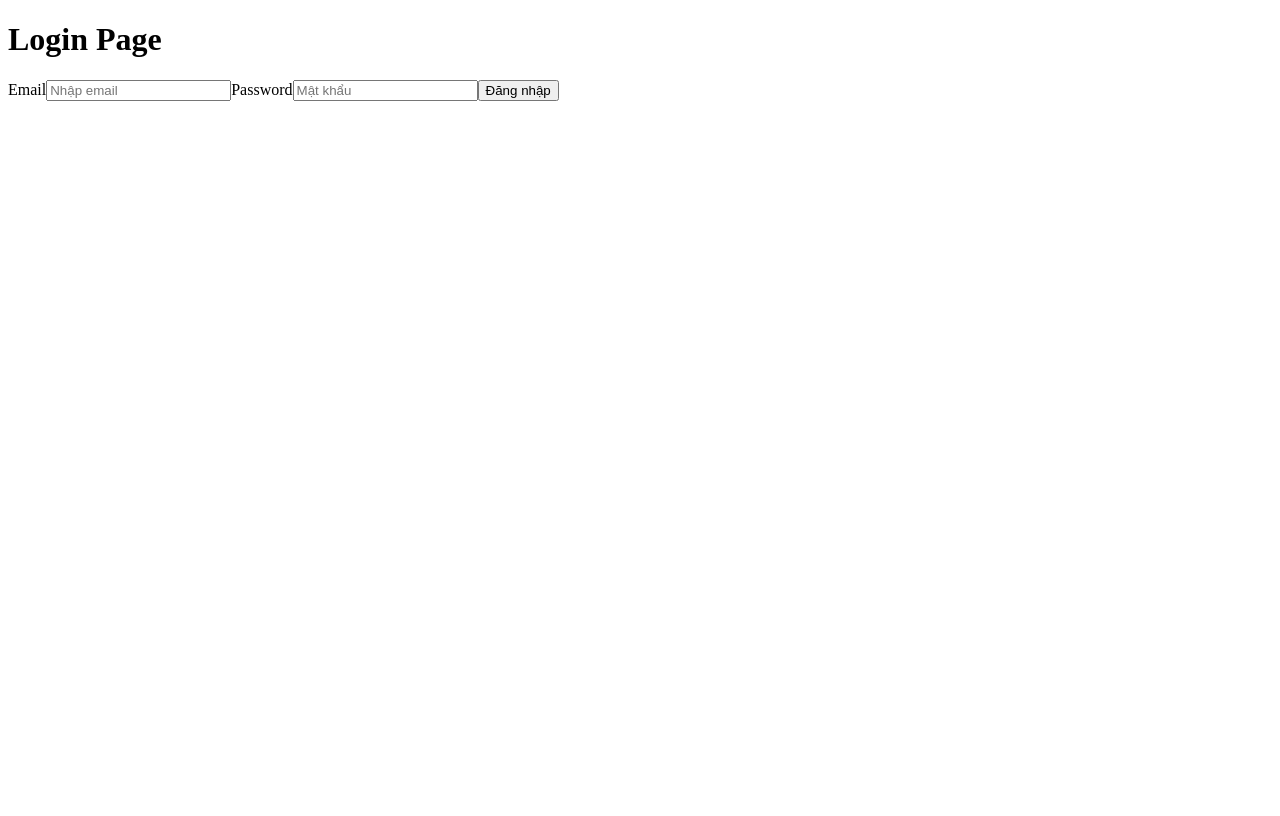
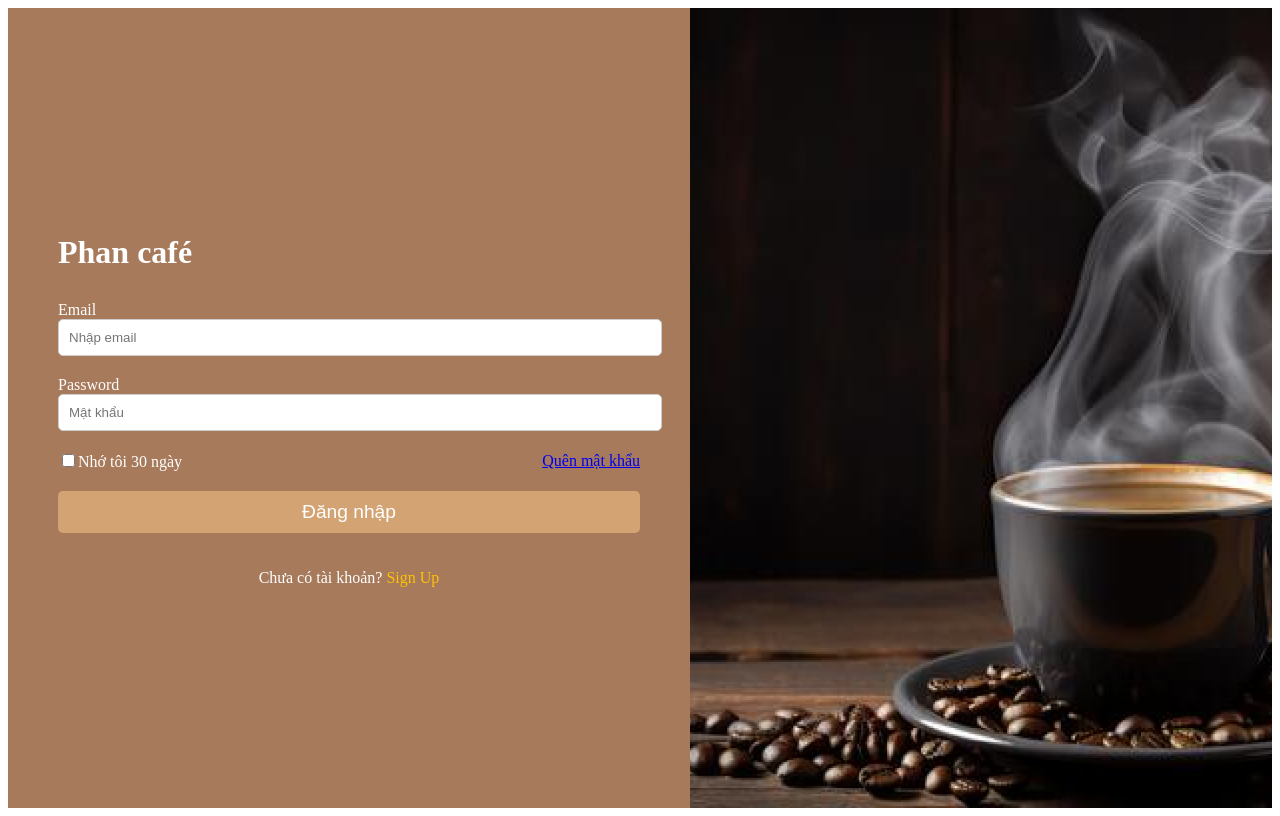
Before and after one commit to hidr0c/CoffeShopManagerWebsite, a Next.js app: page /Login in a window 1280 px wide. Built offline with nearby package versions, Linux system fonts and the light colour scheme.

Commit message:
Testing login UI (not completed yet)

```diff
--- a/pages/Login.js
+++ b/pages/Login.js
@@ -1,22 +1,45 @@
-// pages/Login.js
+import React from 'react';
+import Image from 'next/image';
+import styles from '../styles/Login.module.css';
 
-import React from 'react';
+export default function Login() {
+  return (
+    <div className={styles.loginContainer}>
+      {/* Phần bên trái chứa form */}
+      <div className={styles.loginBox}>
+        <h1>Phan café</h1>
+        <form>
+          <label>Email</label>
+          <input type="email" placeholder="Nhập email" className={styles.inputField} />
 
-const Login = () => {
-    return (
-        <div>
-            <h1>Login Page</h1>
-            <form>
-                <label>Email</label>
-                <input type="email" placeholder="Nhập email" />
+          <label>Password</label>
+          <input type="password" placeholder="Mật khẩu" className={styles.inputField} />
 
-                <label>Password</label>
-                <input type="password" placeholder="Mật khẩu" />
+          <div className={styles.options}>
+            <div>
+              <input type="checkbox" id="rememberMe" />
+              <label htmlFor="rememberMe">Nhớ tôi 30 ngày</label>
+            </div>
+            <a href="/forgot-password">Quên mật khẩu</a>
+          </div>
 
-                <button type="submit">Đăng nhập</button>
-            </form>
+          <button type="submit" className={styles.loginButton}>Đăng nhập</button>
+        </form>
+
+        <div className={styles.signup}>
+          <p>Chưa có tài khoản? <a href="/signup">Sign Up</a></p>
         </div>
-    );
-};
+      </div>
 
-export default Login;
+      {/* Phần bên phải chứa hình ảnh */}
+      <div className={styles.imageContainer}>
+        <Image
+          src="/coffee.jpg"
+          alt="Coffee cup"
+          layout="fill"
+          objectFit="cover"
+        />
+      </div>
+    </div>
+  );
+}
--- /dev/null
+++ b/styles/Login.module.css
@@ -0,0 +1,62 @@
+.loginContainer {
+    display: flex;
+    height: 100vh;
+    background-color: #f2f2f2;
+  }
+
+  .loginBox {
+    width: 50%;
+    padding: 50px;
+    background-color: #a77a5b;
+    color: white;
+    display: flex;
+    flex-direction: column;
+    justify-content: center;
+  }
+
+  .loginBox h1 {
+    margin-bottom: 30px;
+    font-size: 2rem;
+    font-weight: bold;
+  }
+
+  .inputField {
+    width: 100%;
+    padding: 10px;
+    margin-bottom: 20px;
+    border-radius: 5px;
+    border: 1px solid #ccc;
+  }
+
+  .options {
+    display: flex;
+    justify-content: space-between;
+    align-items: center;
+    margin-bottom: 20px;
+  }
+
+  .loginButton {
+    width: 100%;
+    padding: 10px;
+    background-color: #d4a373;
+    color: white;
+    border: none;
+    border-radius: 5px;
+    cursor: pointer;
+    font-size: 1.2rem;
+  }
+
+  .signup {
+    margin-top: 20px;
+    text-align: center;
+  }
+
+  .signup a {
+    color: #ffc107;
+    text-decoration: none;
+  }
+
+  .imageContainer {
+    width: 50%;
+    position: relative;
+  }
```
Also changed, not shown: public/coffee.jpg (added).
